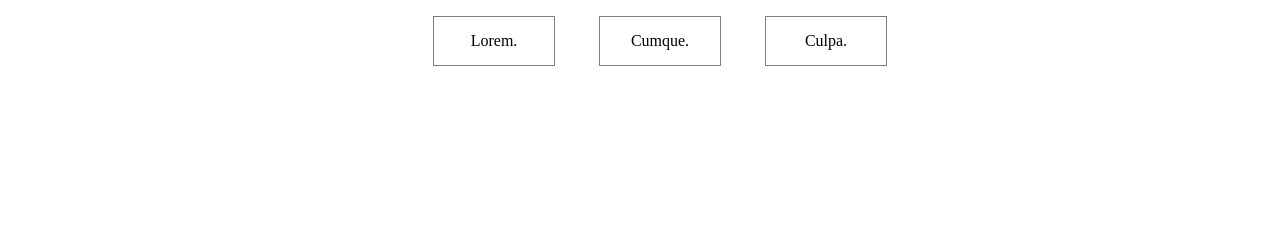
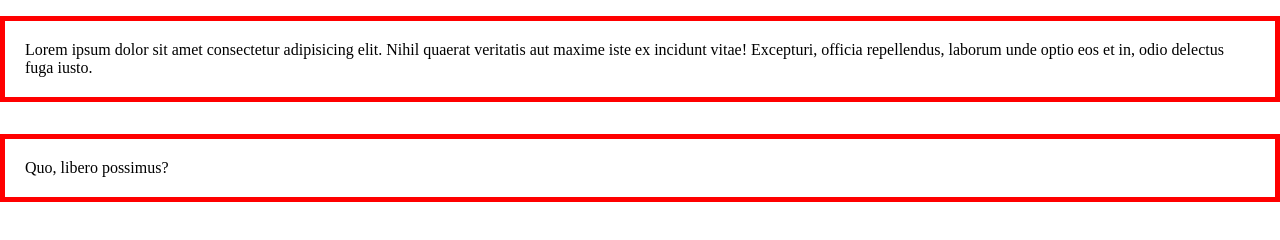
Before and after one commit to DerkachevskyiArtem/pe2023-1-css-intro, a plain HTML site: page index.html in a window 1280 px wide. Drawn offline with Linux system fonts and the light colour scheme.

Commit message:
Box-sizing

```diff
--- a/assets/css/styles.css
+++ b/assets/css/styles.css
@@ -1,18 +1,17 @@
-/* body {
-  text-align: center;
-} */
+* {
+  box-sizing: border-box;
+}
 
-/* p {
-  width: 200px;
-  height: 300px;
-  border: 1px solid red;
+body {
+  margin: 0;
+}
+
+ p {
+  width: 100%;
+  border: 5px solid red;
   padding: 20px;
-  margin: 10px;
   display: inline-block;
-  /* text-align: right; */
-  /* text-align: initial;
-  vertical-align: top; */
-/* } */
+ }
 
 /* a {
   width: 100px;
@@ -26,11 +25,11 @@
   display: inline-block;
 } */
 
-ul {
+/* ul {
   text-align: center;
-}
+} */
 
-.nav-link-item {
+/* .nav-link-item {
   display: inline;
   }
 
@@ -43,4 +42,4 @@ a {
   width: 70px;
   text-align: center;
   display: inline-block;
-}
+} */
--- a/index.html
+++ b/index.html
@@ -17,7 +17,7 @@
   <a href="">Ratione, ?</a>
   <a href="">At, iusto!</a>
   <a href="">Ducimus, nihil.</a>
-  <a href="">Tempore!</a>
+  <a href="">Tempore!</a> -->
 
   <div>
     <p>
@@ -26,15 +26,15 @@
     <p>
       Quo, libero possimus?
     </p>
-  </div> -->
+  </div>
 
-  <nav>
+  <!-- <nav>
     <ul>
       <li class="nav-link-item"><a href="">Lorem.</a></li>
       <li class="nav-link-item"><a href="">Cumque.</a></li>
       <li class="nav-link-item"><a href="">Culpa.</a></li>
     </ul>
-  </nav>
+  </nav> -->
 
 
 
```
